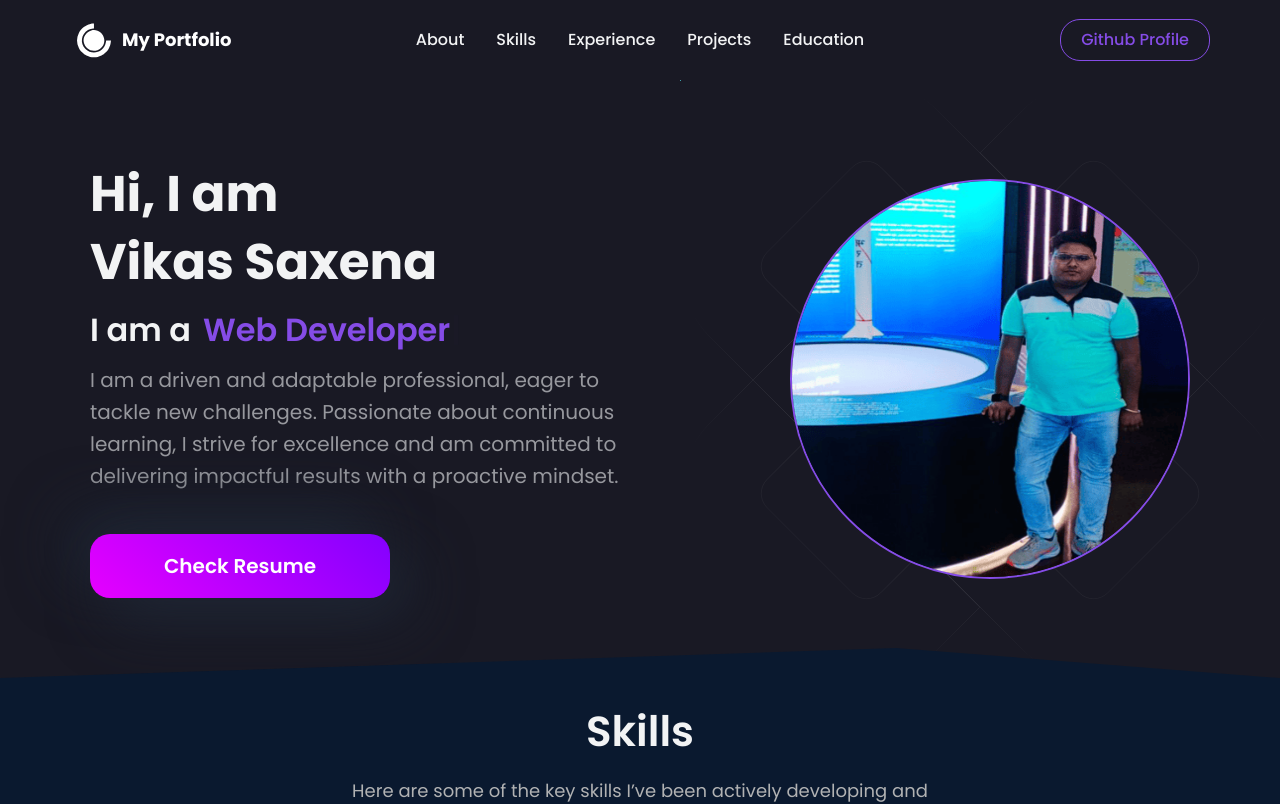
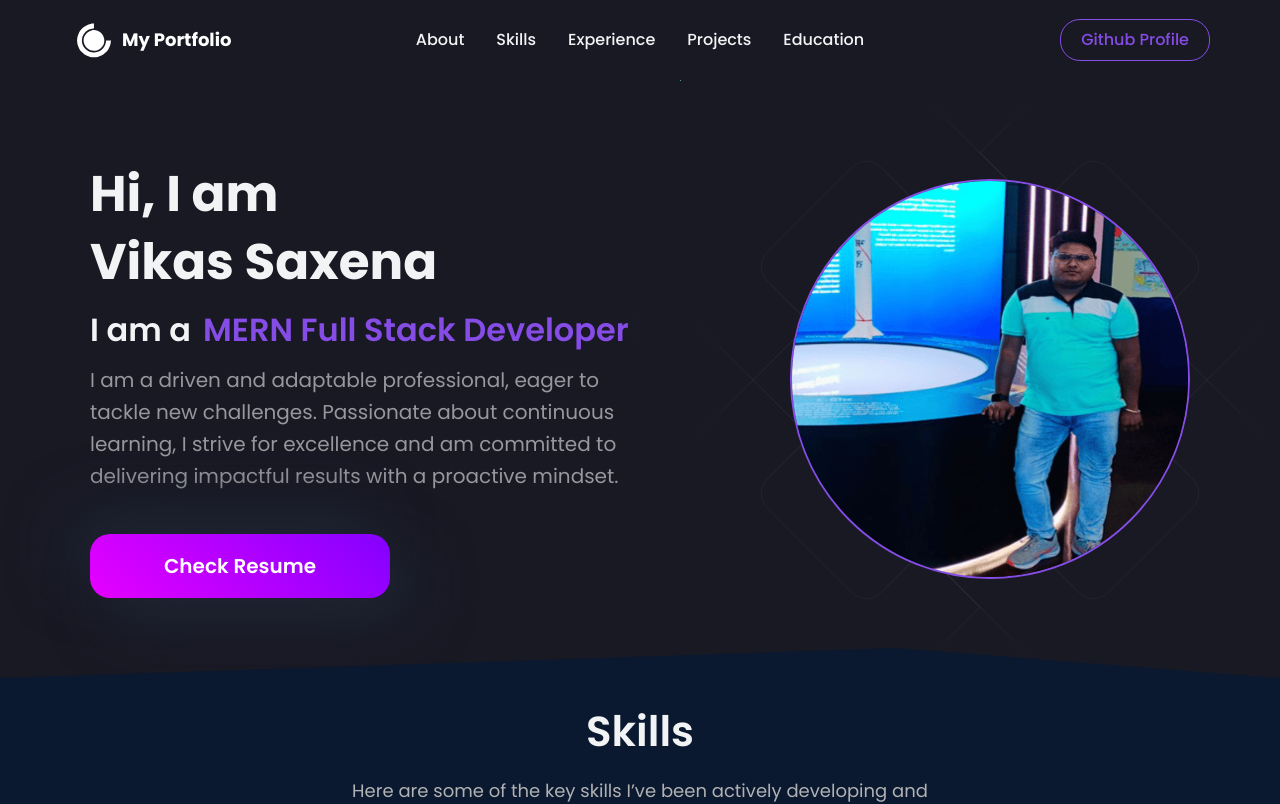
Before and after one commit to VikasSaxena2204/I-Showcase, a React (Create React App) app: page / in a window 1280 px wide. Shown: the top 804 px of the page. Built offline with nearby package versions, Linux system fonts and the light colour scheme.

Commit message:
Update constants.js

```diff
--- a/src/data/constants.js
+++ b/src/data/constants.js
@@ -23,10 +23,11 @@ export const Bio = {
   name: "Vikas Saxena",
   roles: [
     "Frontend Developer",
-    "Web Developer",
     "MERN Full Stack Developer",
+    "Full Stack Web Developer",
+    "Programmer",
     "UI/UX Designer",
-    "Programmer",
+
   ],
   description:
     "I am a driven and adaptable professional, eager to tackle new challenges. Passionate about continuous learning, I strive for excellence and am committed to delivering impactful results with a proactive mindset.",
```
